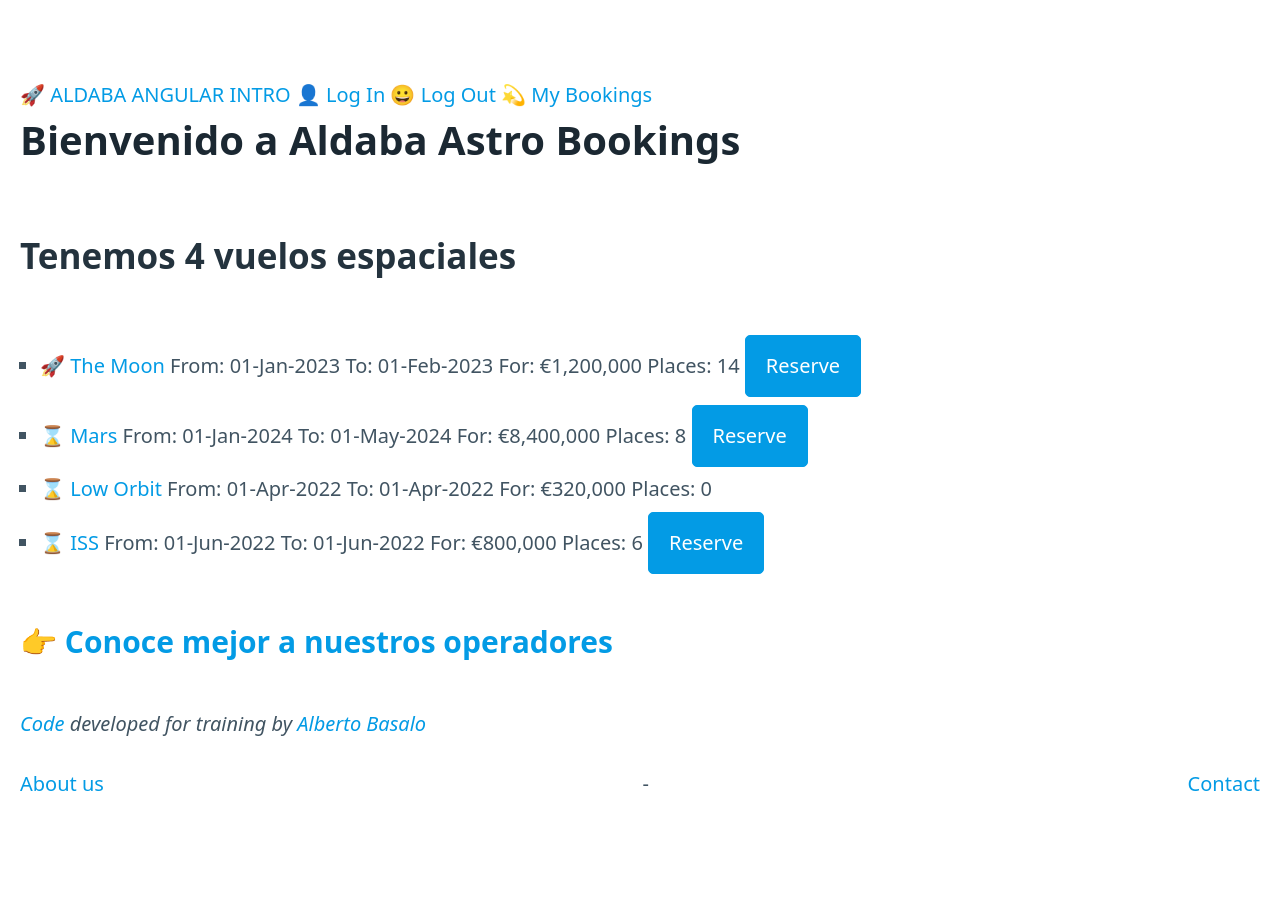
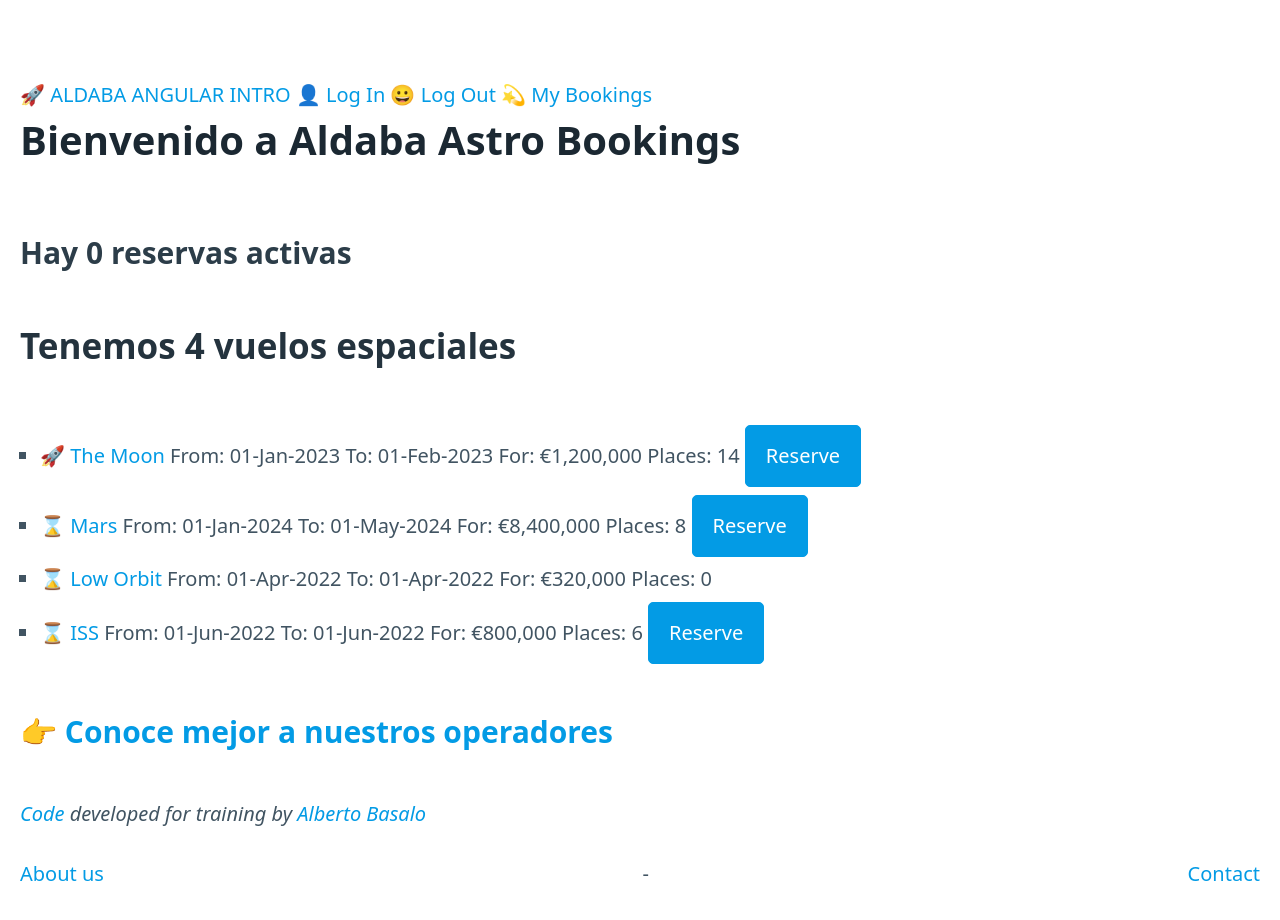
Before and after one commit to Esmoris/Aldaba-Angular-Intro, an Angular app: page / in a window 1280 px wide. Shown: the top 920 px of the page. Before the commit the page ends 879 px from the top, so only its background shows below. Built offline with nearby package versions, Linux system fonts and the light colour scheme.

Commit message:
feat: bookings counter

```diff
--- a/src/app/core/bookings.service.ts
+++ b/src/app/core/bookings.service.ts
@@ -5,9 +5,12 @@ import { Booking } from "../models/booking";
   providedIn: "root",
 })
 export class BookingsService {
+  public bookings: Booking[] = [];
+
   constructor() {}
 
   public postBooking(booking: Booking) {
     console.log(booking);
+    this.bookings.push(booking);
   }
 }
--- a/src/app/home/home.component.html
+++ b/src/app/home/home.component.html
@@ -1,4 +1,7 @@
 <h1>Bienvenido a Aldaba Astro Bookings</h1>
+
+<h3>Hay {{ bookingsCount }} reservas activas </h3>
+
 <h2>Tenemos {{ trips.length }} vuelos espaciales</h2>
 <ul>
   <li *ngFor="let trip of trips">
--- a/src/app/home/home.component.ts
+++ b/src/app/home/home.component.ts
@@ -1,4 +1,5 @@
 import { Component, OnInit } from "@angular/core";
+import { BookingsService } from "../core/bookings.service";
 import { Trip } from "../models/trip";
 import { TripsService } from "../trips/trips.service";
 
@@ -10,7 +11,10 @@ import { TripsService } from "../trips/trips.service";
 export class HomeComponent implements OnInit {
   public trips: Trip[];
 
-  constructor(private tripsService: TripsService) {
+  public bookingsCount: number = 0;
+
+  constructor(private tripsService: TripsService, private bookingsService: BookingsService) {
+    this.bookingsCount = this.bookingsService.bookings.length;
     this.trips = this.tripsService.getTrips();
   }
 
--- a/src/app/trips/new-booking/new-booking.component.ts
+++ b/src/app/trips/new-booking/new-booking.component.ts
@@ -24,7 +24,7 @@ export class NewBookingComponent implements OnInit {
     const tripId = route.snapshot.paramMap.get("id");
     this.form = formBuilder.group({
       tripId: new FormControl(tripId, Validators.required),
-      travelerId: new FormControl("", [Validators.required, Validators.email]),
+      travelerId: new FormControl("alberto@aldaba.com", [Validators.required, Validators.email]),
       passengersCount: new FormControl(1, [Validators.required, Validators.min(1), Validators.max(6)]),
       status: new FormControl("REQUESTED"),
       hasPremiumFoods: new FormControl(false),
```
